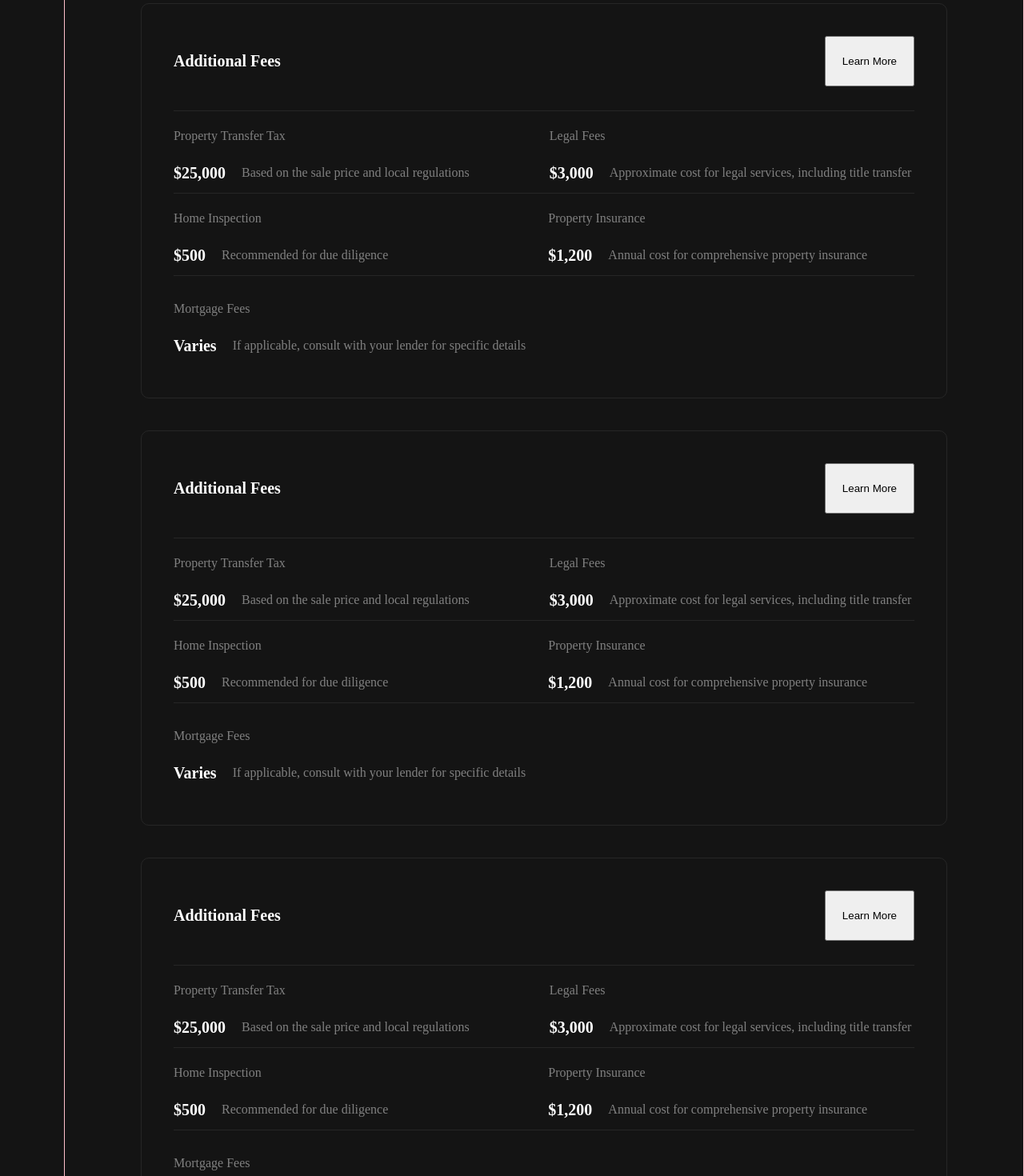
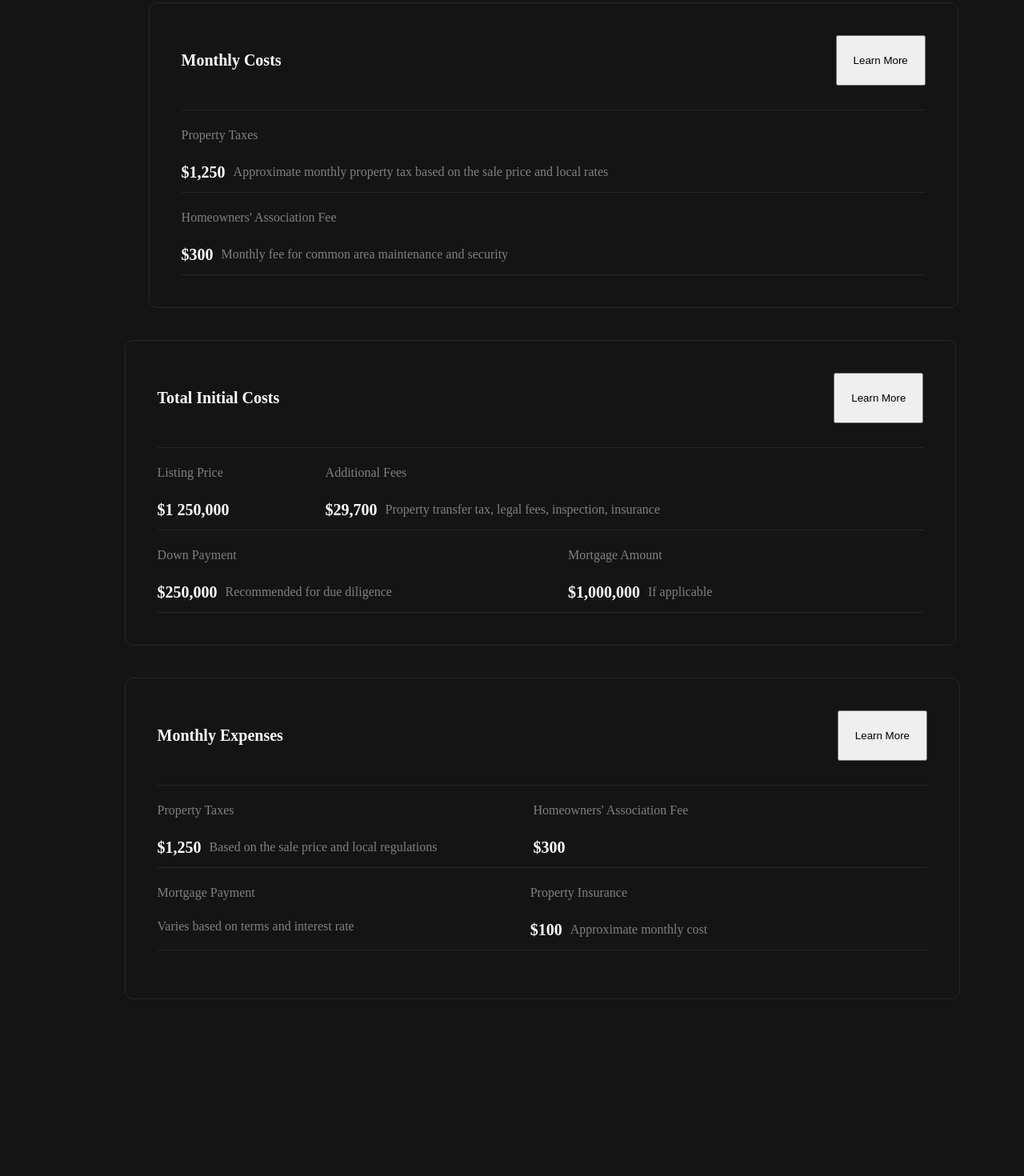
Before and after one commit to DeVTeJ10/Home-ly, a React (Vite) app: page /properties-page in a window 1280 px wide. Shown: the part 3420-4890 px from the top of the page at 80% size. After the commit the page ends 4669 px from the top, so only its background shows below. Built offline with nearby package versions, Linux system fonts and the light colour scheme.

Commit message:
refactoring pricing details

```diff
--- a/src/pages/properties/propertiesPage.css
+++ b/src/pages/properties/propertiesPage.css
@@ -386,30 +386,34 @@
 .additional{
     display: flex;
     justify-content: space-between;
+    gap: 693px;
+}
+
+.additionals{
+    display: flex;
+    justify-content: space-between;
     gap: 680px;
 }
 
 .dollars{
     display: flex;
     align-items: center;
-    gap: 20px;
+    gap: 10px;
 }
 
 .legalproperty{
     display: flex;
-    gap: 100px;
+    gap: 120px;
     border: 1px solid #262626;
     border-left: none;
     border-right: none;
-    /* border-bottom: none; */
     padding-top: 10px;
-    /* padding-bottom: 5px; */
     margin-bottom: -20px;
 }
 
 .legalproperties{
     display: flex;
-    gap: 100px;
+    gap: 120px;
     border: 1px solid #262626;
     border-left: none;
     border-right: none;
@@ -431,12 +435,6 @@
     line-height: 10px;
 }
 
-.thebestyous{
-    /* display: block; */
-    color: white;
-    padding-left: 100px;
-    line-height: 10px;
-}
 
 .thebestyouss{
     /* display: block; */
@@ -448,12 +446,35 @@
 .pricesthebest{
     display: flex;
     align-items: center;
-    justify-content: space-around;
+    /* justify-content: right; */
     /* padding-left: 80px; */
     /* padding-right: 80px; */
     gap: 160px;
 
 }
+
+/* .pricesthebests{
+    /* display: flex; */
+    /* align-items: center; */
+    /* justify-content: right; */
+    /* padding-left: 80px; */
+    /* padding-right: 80px; */
+    /* gap: 160px; */
+
+/* } */
+
+.pricesthebestss{
+    display: flex;
+    align-items: center;
+    justify-content: right;
+    /* padding-left: 80px; */
+    /* padding-right: 80px; */
+    gap: 180px;
+
+}
+
+
+
 
 .mygoodness{
     display: flex;
@@ -467,27 +488,46 @@
     padding-bottom: 40px;
 }
 
+.mygoodnesss{
+    display: flex;
+    flex-direction: column;
+    gap: 30px;
+    border: 1px solid #262626;
+    border-radius: 10px;
+    padding-left: 40px;
+    padding-right: 40px;
+    padding-top: 40px;
+    padding-bottom: 40px;
+}
+
 .greatguyman{
     display: flex;
-    justify-content: space-between;
+    gap: 30px;
+    /* justify-content: space-between; */
     color: white;
 }
 
-.oboygood{
+.oboygood{display: flex;
     padding-left: 80px;
     padding-right: 80px;
     margin-top: 40px;
 }
 
-.youaregoodegbon{
+.oboygoods{
     /* display: flex; */
-    flex-direction: column;
-    /* padding-left: 200px; */
+    padding-left: 110px;
     /* padding-right: 80px; */
-    border: 1px solid pink;
+    margin-top: 40px;
 }
 
+/* .youaregoodegbon{
+    /* display: flex; */
+    /* flex-direction: column; */
+    /* border: 1px solid pink; */
+    /* padding-left: 30px; */
+/* }  */
+
 .constantinegood{
-    padding-left: 80px;
-    /* padding-right: 80px; */
+    display: flex;
+    justify-content: right;
 }
--- a/src/pages/properties/propertiesPage.jsx
+++ b/src/pages/properties/propertiesPage.jsx
@@ -314,181 +314,131 @@ function propertiesPage() {
 
       <div className="constantinegood">
         <div className="youaregoodegbon">
-    <div className="oboygood">
+          <div className="oboygoods">
             <div className="pricesthebest">
-          <div className="mygoodness">
+              <div className="mygoodnesss">
                 <div className="greatguyman">
                   <div className="additional">
-                <h3>Additional Fees</h3>
+                    <h3>Monthly Costs</h3>
                     <button className="learnmore">Learn More</button>
                   </div>
                 </div>
 
                 <div className="legalproperty">
                   <div className="thebestyou">
-                <p>Property Transfer Tax</p>
+                    <p>Property Taxes</p>
                     <div className="dollars">
-                  <h3>$25,000</h3>
-                  <p>Based on the sale price and local regulations</p>
+                      <h3>$1,250</h3>
+                      <p className="">Approximate monthly property tax based on the sale price and local rates</p>
+                    </div>
+                  </div>
+
+                </div>
+                <div className="legalproperties">
+                  <div className="thebestyou">
+                    <p>Homeowners' Association Fee</p>
+                    <div className="dollars">
+                      <h3>$300</h3>
+                      <p>Monthly fee for common area maintenance and security</p>
+                    </div>
+                  </div>
+                </div>
+              </div>
+            </div>
+          </div>
+          <div className="oboygood">
+            <div className="pricesthebests">
+              <div className="mygoodness">
+                <div className="greatguyman">
+                  <div className="additional">
+                    <h3>Total Initial Costs</h3>
+                    <button className="learnmore">Learn More</button>
+                  </div>
+                </div>
+
+                <div className="legalproperty">
+                  <div className="thebestyou">
+                    <p>Listing Price</p>
+                    <div className="dollars">
+                      <h3>$1 250,000</h3>
                     </div>
                   </div>
 
                   <div className="thebestyou">
-                <p>Legal Fees</p>
+                    <p>Additional Fees</p>
                     <div className="dollars">
-                  <h3>$3,000</h3>
+                      <h3>$29,700</h3>
                       <p>
-                    Approximate cost for legal services, including title
-                    transfer
+                      Property transfer tax, legal fees, inspection, insurance
                       </p>
                     </div>
                   </div>
                 </div>
                 <div className="legalproperties">
                   <div className="thebestyou">
-                <p>Home Inspection</p>
+                    <p>Down Payment</p>
                     <div className="dollars">
-                  <h3>$500</h3>
+                      <h3>$250,000</h3>
                       <p>Recommended for due diligence</p>
                     </div>
                   </div>
                   <div className="thebestyous">
-                <p>Property Insurance</p>
+                    <p>Mortgage Amount</p>
                     <div className="dollars">
-                  <h3>$1,200</h3>
-                  <p>Annual cost for comprehensive property insurance</p>
+                      <h3>$1,000,000</h3>
+                      <p>If applicable</p>
                     </div>
-              </div>
-            </div>
-            <div className="thebestyouss">
-              <p>Mortgage Fees</p>
-              <div className="dollars">
-                <h3>Varies</h3>
-                <p>
-                  If applicable, consult with your lender for specific details
-                </p>
                   </div>
                 </div>
               </div>
             </div>
           </div>
           <div className="oboygood">
-        <div className="pricesthebest">
+            <div className="pricesthebestss">
               <div className="mygoodness">
                 <div className="greatguyman">
                   <div className="additional">
-                <h3>Additional Fees</h3>
+                    <h3>Monthly Expenses</h3>
                     <button className="learnmore">Learn More</button>
                   </div>
                 </div>
 
                 <div className="legalproperty">
                   <div className="thebestyou">
-                <p>Property Transfer Tax</p>
+                    <p>Property Taxes</p>
                     <div className="dollars">
-                  <h3>$25,000</h3>
+                      <h3>$1,250</h3>
                       <p>Based on the sale price and local regulations</p>
                     </div>
                   </div>
 
                   <div className="thebestyou">
-                <p>Legal Fees</p>
+                    <p>Homeowners' Association Fee</p>
                     <div className="dollars">
-                  <h3>$3,000</h3>
-                  <p>
-                    Approximate cost for legal services, including title
-                    transfer
-                  </p>
+                      <h3>$300</h3>
                     </div>
                   </div>
                 </div>
                 <div className="legalproperties">
                   <div className="thebestyou">
-                <p>Home Inspection</p>
+                    <p>Mortgage Payment</p>
                     <div className="dollars">
-                  <h3>$500</h3>
-                  <p>Recommended for due diligence</p>
+                      <p>Varies based on terms and interest rate</p>
                     </div>
                   </div>
                   <div className="thebestyous">
                     <p>Property Insurance</p>
                     <div className="dollars">
-                  <h3>$1,200</h3>
-                  <p>Annual cost for comprehensive property insurance</p>
+                      <h3>$100</h3>
+                      <p>Approximate monthly cost</p>
                     </div>
                   </div>
                 </div>
                 <div className="thebestyouss">
-              <p>Mortgage Fees</p>
-              <div className="dollars">
-                <h3>Varies</h3>
-                <p>
-                  If applicable, consult with your lender for specific details
-                </p>
                 </div>
               </div>
             </div>
           </div>
-      </div>
-      <div className="oboygood">
-        <div className="pricesthebest">
-          <div className="mygoodness">
-            <div className="greatguyman">
-              <div className="additional">
-                <h3>Additional Fees</h3>
-                <button className="learnmore">Learn More</button>
-              </div>
-            </div>
-
-            <div className="legalproperty">
-              <div className="thebestyou">
-                <p>Property Transfer Tax</p>
-                <div className="dollars">
-                  <h3>$25,000</h3>
-                  <p>Based on the sale price and local regulations</p>
-                </div>
-              </div>
-
-              <div className="thebestyou">
-                <p>Legal Fees</p>
-                <div className="dollars">
-                  <h3>$3,000</h3>
-                  <p>
-                    Approximate cost for legal services, including title
-                    transfer
-                  </p>
-                </div>
-              </div>
-            </div>
-            <div className="legalproperties">
-              <div className="thebestyou">
-                <p>Home Inspection</p>
-                <div className="dollars">
-                  <h3>$500</h3>
-                  <p>Recommended for due diligence</p>
-                </div>
-              </div>
-              <div className="thebestyous">
-                <p>Property Insurance</p>
-                <div className="dollars">
-                  <h3>$1,200</h3>
-                  <p>Annual cost for comprehensive property insurance</p>
-                </div>
-              </div>
-            </div>
-            <div className="thebestyouss">
-              <p>Mortgage Fees</p>
-              <div className="dollars">
-                <h3>Varies</h3>
-                <p>
-                  If applicable, consult with your lender for specific details
-                </p>
-              </div>
-            </div>
-          </div>
-        </div>
-      </div>
-
         </div>
       </div>
     </div>
```
Lines whose indentation alone changed are shown as unchanged.
